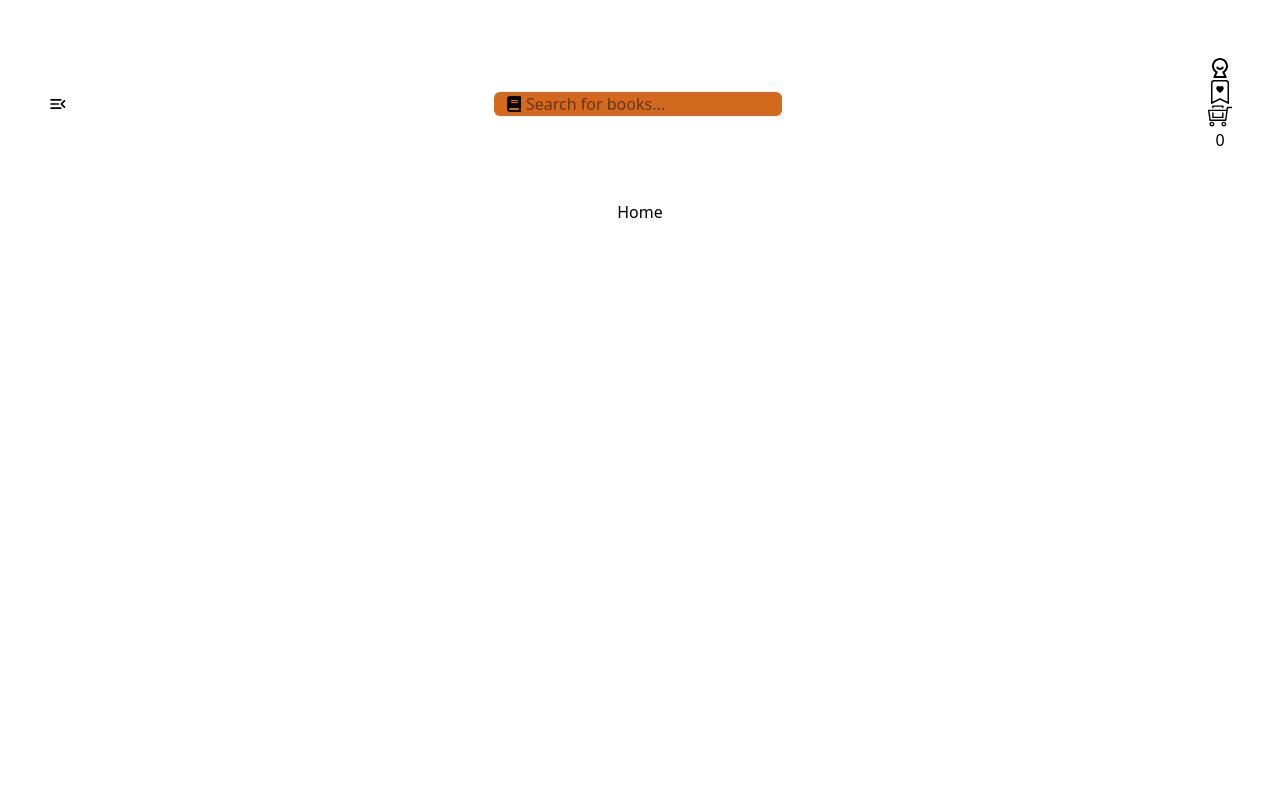
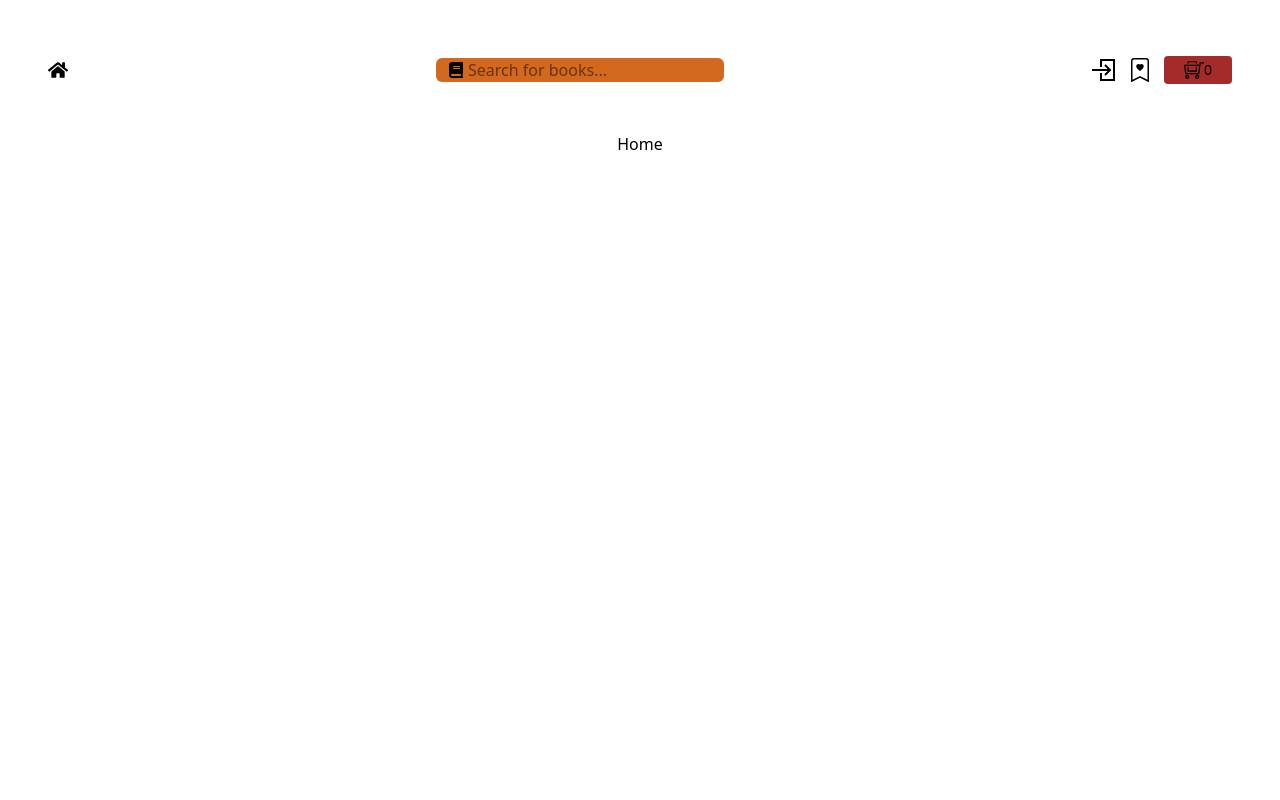
Before and after one commit to cahhi/books-and-brews-front-end-chrissy-r, a React (Vite) app in the folder books-and-brews-front-end/: page / in a window 1280 px wide. Shown: the top 800 px of the page. Built offline with nearby package versions, Linux system fonts and the light colour scheme.

Commit message:
Finished coding the dropdown menu for the navbar, created search bar, added links/href to the items that needed them. Will need to create a working search bar and wishlist as well as finish the navbar entirely.

```diff
--- a/books-and-brews-front-end/src/Components/Navbar.jsx
+++ b/books-and-brews-front-end/src/Components/Navbar.jsx
@@ -2,19 +2,34 @@ import React from "react";
 import { MdOutlineMenuOpen } from "react-icons/md";
 import { Link } from "react-router-dom";
 import { FaBook } from "react-icons/fa";
-import { RiUser5Line } from "react-icons/ri";
+import { RiUserHeartLine } from "react-icons/ri";
 import { BsBookmarkHeart } from "react-icons/bs";
 import { TfiShoppingCartFull } from "react-icons/tfi";
+import { FaHome } from "react-icons/fa";
+import { GrLogin } from "react-icons/gr";
+import { useState } from "react";
+
+
+const userMenu = [
+    { name: "User profile", href:"/profile" },
+    { name: "Orders", href:"/orders" },
+    { name: "Shopping Cart", href:"/cart" },
+]
 
 
 const Navbar = () => {
+    const currentUser = false; //i am using this to test when a user is "logged in" or not
+    const [isMenuOpen, setIsMenuOpen] = useState(false);
+   /*  console.log(isMenuOpen); used this to check in web dev tools that when I clicked on the user's icon while logged in that the drop down menu would be displayed */
+
+
     return (
         <header className="max-w-screen-2xl mx-auto px-4 py-6"> {/*this is making sure that the content fits the sceen*/}
             <nav className="flex justify-between items-center"> {/*using tailwind CSS in order to place my navbar content*/ }
                 {/*This will be the left side of my navbar*/}
                 <div className="flex items-center md:gap-16 gap-4"> {/*using flex to place my search bar in the center and setting the gap between the icons for both default and medium devices*/}
                     <Link to="/">
-                    <MdOutlineMenuOpen className="size-5"/> {/*set the width and heigh to 5*/}
+                    <FaHome className="size-5"/> {/*set the width and heigh to 5*/}
                     </Link>
                 </div>
                 <div className="relative sm:w-72 w-40 space-x-2"> {/*I am setting the items in the div to stay in the same position so it doesn't move while also taking into account small devices. "Space x" refers to the margins*/}
@@ -22,14 +37,39 @@ const Navbar = () => {
                     <input type="text" placeholder="Search for books..." className="bg-[#D2691E] w-full py-.5 md:px-8 px-6 rounded-md focus:outline-none" /> {/*Syntax for the search bar and using tailwind to provide the padding specifications at both max-width and on a medium device*/}
                 </div>
                 {/*This will be the right side of my navbar*/}
-                <div>
-                    <RiUser5Line className="size-6"/>
+                <div className="relative flex items-center md:space-x-3 space-x-2">
+                    <div>
+                       {
+                        currentUser ? <>
+                            <button onClick={() => setIsMenuOpen(!isMenuOpen)}> {/*Creating a callback function that will drop down the menu when the user clicks the icon*/}
+                                <RiUserHeartLine className="size-6 cursor-pointer"/>
+                            </button>
+                            {/*Drop down menu for logged in user*/}
+                            {isMenuOpen && (
+                                <div className="absolute right-0 mt-2 w-48 shadow-lg rounded-md z-40">
+                                   <ul className="py-2">
+                                    {
+                                        userMenu.map((menuItem) => (
+                                            <li key={menuItem.name} onClick={() => setIsMenuOpen(false)}> {/*When the user clicks on an option from the dropdown menu it will close*/}
+                                                <Link to={menuItem.href} className="block px-4 py-2 text-sm hover:bg-[#DAA520] cursor-pointer">
+                                                    {menuItem.name}
+                                                </Link>
+                                            </li>
+                                        ) )
+                                    }
+                                  </ul>
+                                </div>
+                            )}
+                        </> : <Link to='/login'><GrLogin className="size-6" /></Link> /*if the user is logged in, show different icon */
+                       }
+                    </div>
+                    {/* <RiUser5Line className="size-6"/> */}
                     <button className="hidden sm:block">
                         <BsBookmarkHeart className="size-6"/>
                     </button>
-                    <Link to="/orders">
-                        <TfiShoppingCartFull className="size-6"/>
-                        <span>0</span> {/*I want to show the number of items in the cart that a user has placed*/}
+                    <Link to="/orders" className="bg-[#A52A2A] p-1 sm:px-5 px-1 flex items-center rounded sm">
+                        <TfiShoppingCartFull className="size-5"/>
+                        <span className="text-sm font">0</span> {/*I want to show the number of items in the cart that a user has placed*/}
                     </Link>
                 </div>
             </nav>
```
